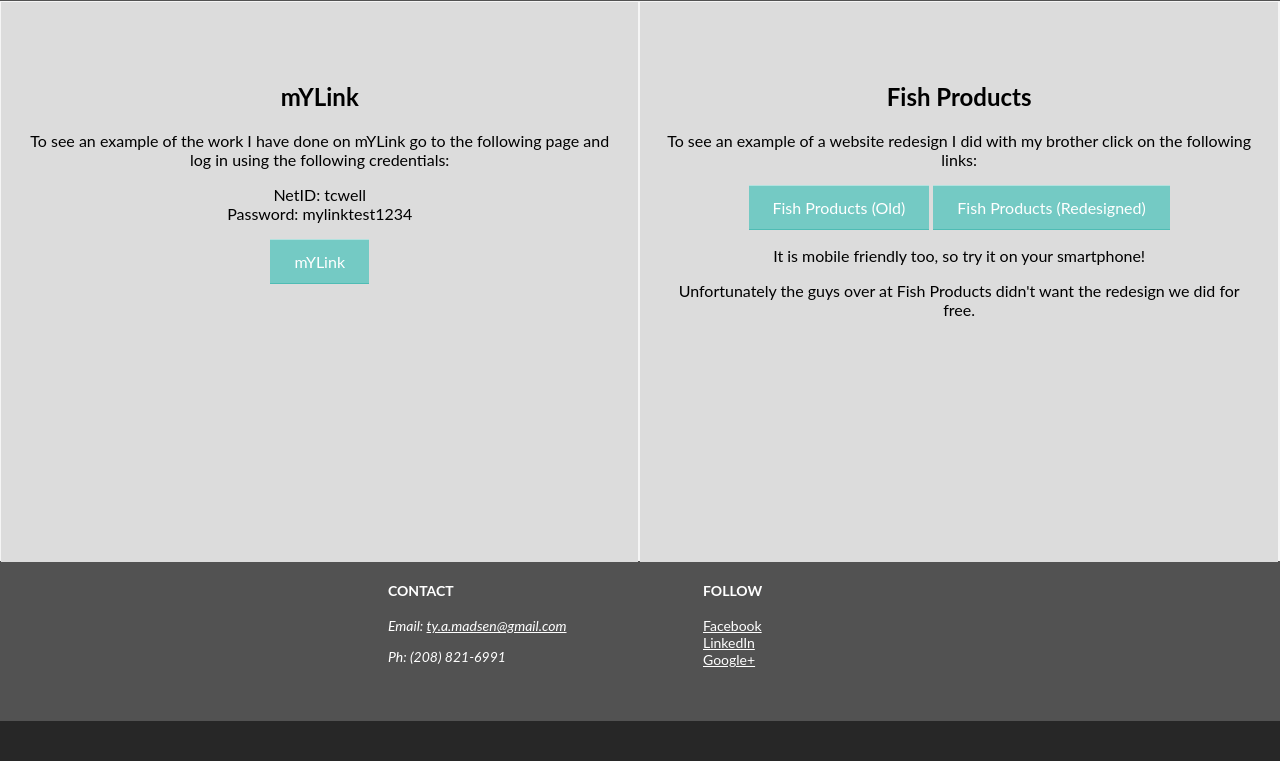
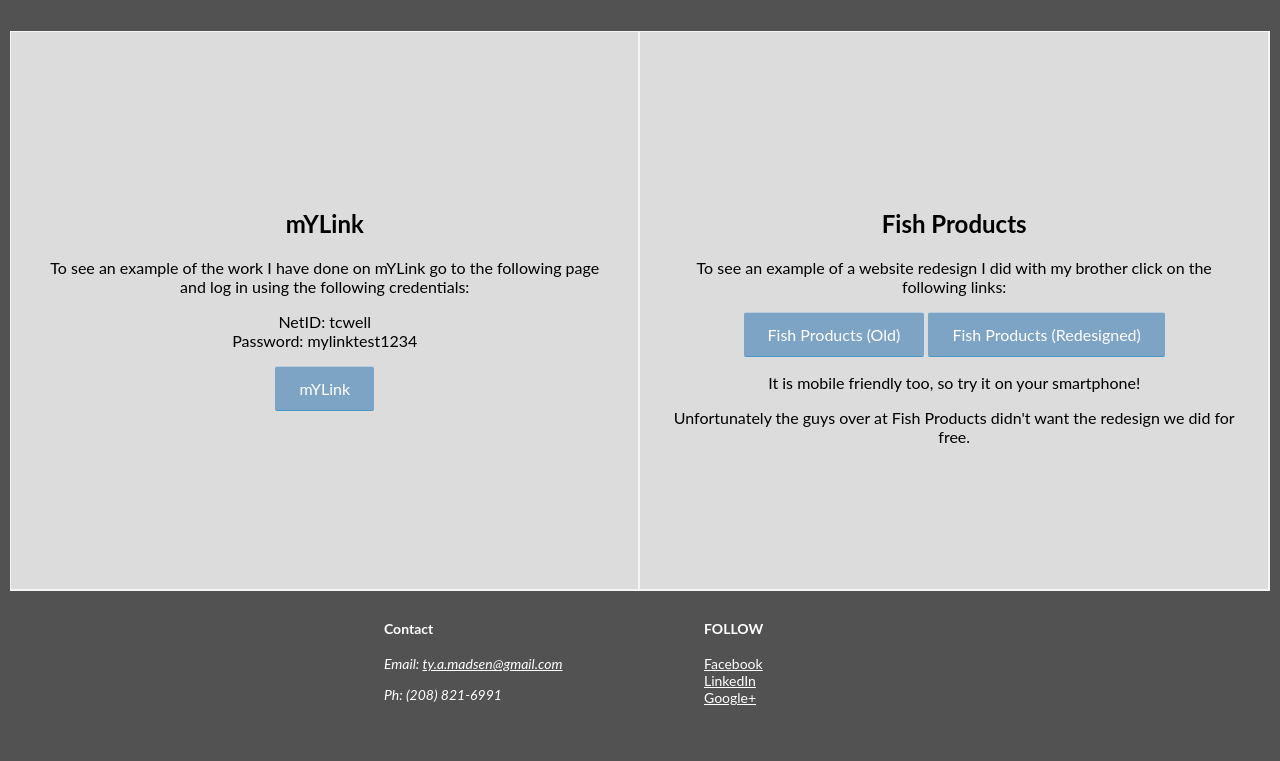
Before and after one commit to tymadsen/portfolio, a plain HTML site: page index.html in a window 1280 px wide. Shown: the part 79-840 px from the top of the page. Before the commit the page ends 800 px from the top, so only its background shows below. Drawn offline with Linux system fonts and the light colour scheme.

Commit message:
more redesign

```diff
--- a/index.html
+++ b/index.html
@@ -3,13 +3,11 @@
 <head>
   <style>
     #header, #content{
-      /*background: rgb(59, 157, 222);*/
-      /*color: white;*/
+      padding: 10px;
       text-align: center;
-      /*font: 2em monospace;*/
     }
     #mylink-pane, #fish-pane{
-      padding: 60px 1.66667em 120px;
+      padding: 25% 1.66667em;
     }
     #footer{
       color: white;
@@ -17,7 +15,7 @@
     #content{
       height: 70%;
     }
-    .panes, .pane, .pane-content{
+    .panes, .pane{
       height: 100%;
     }
     .panes{
@@ -32,29 +30,27 @@
       text-transform: uppercase;
     }
     .button{
-      border: 1px solid #4fbcb4;
+      border: 1px solid rgba(41, 142, 200, 0.61);;
       border-width: 1px 0;
       border-top-color: rgba(255,255,255,0.45);
+      border-radius: 2px;
       cursor: pointer;
       text-decoration: none;
       display: inline-block;
       padding: 12px 24px;
-      transition: background-color 300ms ease-out;
-      background-color: #74cac4;
+      background-color: rgba(9, 93, 169, 0.44);
       color: #fff;
       transition: background-color 300ms ease-out;
     }
     .pane-content{
       width: 49.8%;
+      height: 99.5%;
       float: left;
       background-color: gainsboro;
       margin: 1px;
     }
     header{
       height: 10%;
-    }
-    footer{
-      height: 20%;
     }
     a{
       color: inherit;
@@ -63,7 +59,7 @@
     body{
       background: rgba(255, 255, 255, .2);
       margin: 0px;
-      font-family: Lato,Calibri,Verdana,Arial,sans-serif;
+      font-family: Lato,sans-serif;
     }
     html{
       background: #272727;
@@ -80,12 +76,10 @@
       float: left;
     }
     footer{
-      position: relative;
-      /*float: left;*/
-      padding: 0px 10px;
-      /*margin: 0% 2%;*/
-      /*left: 30%;*/
-      text-align: left;
+      height: 20%;
+      /*position: relative;*/
+      /*padding: 0px 10px;*/
+      /*text-align: left;*/
       font-size: 14px;
     }
   </style>
@@ -97,7 +91,7 @@
     <div id="content">
       <div class="panes">
         <div class="pane">
-          <section class="pane-content">
+          <div class="pane-content">
             <div id="mylink-pane">
               <h2>mYLink</h2>
               <p>To see an example of the work I have done on mYLink go to the following page and log in using the following credentials:</p>
@@ -110,28 +104,28 @@
                 <a class="button" target="_blank" href="http://mylink.byu.edu">mYLink</a>
               </p>
             </div>
-          </section>
-          <section class="pane-content">
+          </div>
+          <div class="pane-content">
             <div id="fish-pane">
               <h2>Fish Products</h2>
               <p>To see an example of a website redesign I did with my brother click on the following links:</p>
-              <p class="read-more-bar">
+              <p>
                 <a target="_blank" class="button" href="http://www.fishproducts.com/">Fish Products (Old)</a>
                 <a target="_blank" class="button" href="http://tymadsen.github.io/fishproducts/">Fish Products (Redesigned)</a>
                 <p>It is mobile friendly too, so try it on your smartphone!</p>
                 <p>Unfortunately the guys over at Fish Products didn't want the redesign we did for free.</p>
               </p>
             </div>
-          </section>
+          </div>
         </div>
       </div>
     </div>
 
     <footer id="footer">
       <div class="row">
-        <section id="text-4" class="widget widget_text">
-          <h4 class="widget-title">Contact</h4>
-          <div class="textwidget">
+        <section>
+          <h4>Contact</h4>
+          <div>
             <address>
               <p>Email: <a href="mailto:ty.a.madsen@gmail.com">ty.a.madsen@gmail.com</a></p>
               <p>Ph: (208) 821-6991</p>
@@ -139,13 +133,13 @@
           </div>
         </section>
 
-        <section id="nav_menu-3" class="widget widget_nav_menu">
+        <section>
           <h4 class="widget-title">Follow</h4>
-          <div class="menu-social-media-container">
-            <ul id="menu-social-media" class="menu">
-              <li id="menu-item-4306" class="menu-item menu-item-type-custom menu-item-object-custom menu-item-4306"><a target="_blank" href="https://www.facebook.com/ty.madsen.92">Facebook</a></li>
-              <li id="menu-item-4307" class="menu-item menu-item-type-custom menu-item-object-custom menu-item-4307"><a target="_blank" href="https://www.linkedin.com/profile/view?id=376143800">LinkedIn</a></li>
-              <li id="menu-item-4308" class="menu-item menu-item-type-custom menu-item-object-custom menu-item-4308"><a target="_blank" href="https://plus.google.com/108578233841743138433">Google+</a></li>
+          <div>
+            <ul class="menu">
+              <li><a target="_blank" href="https://www.facebook.com/ty.madsen.92">Facebook</a></li>
+              <li><a target="_blank" href="https://www.linkedin.com/profile/view?id=376143800">LinkedIn</a></li>
+              <li><a target="_blank" href="https://plus.google.com/108578233841743138433">Google+</a></li>
             </ul>
           </div>
         </section>
```
